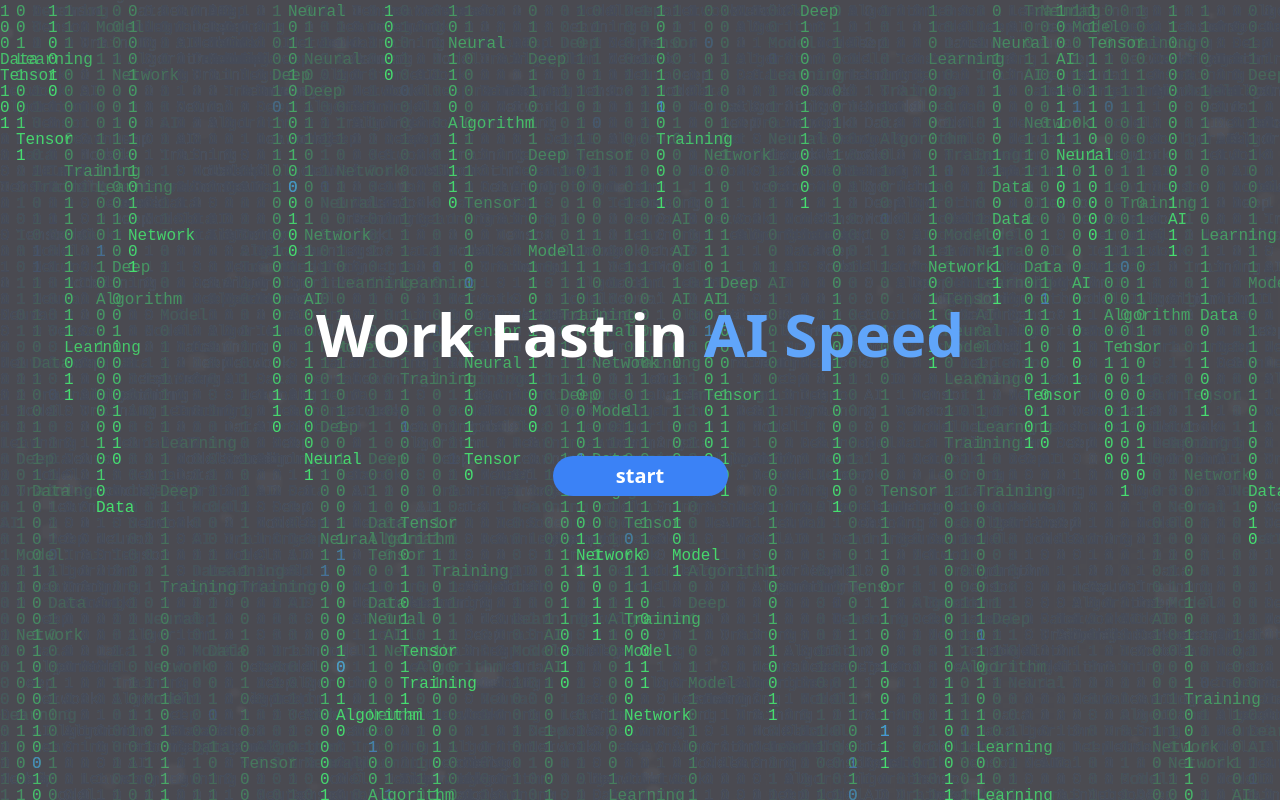
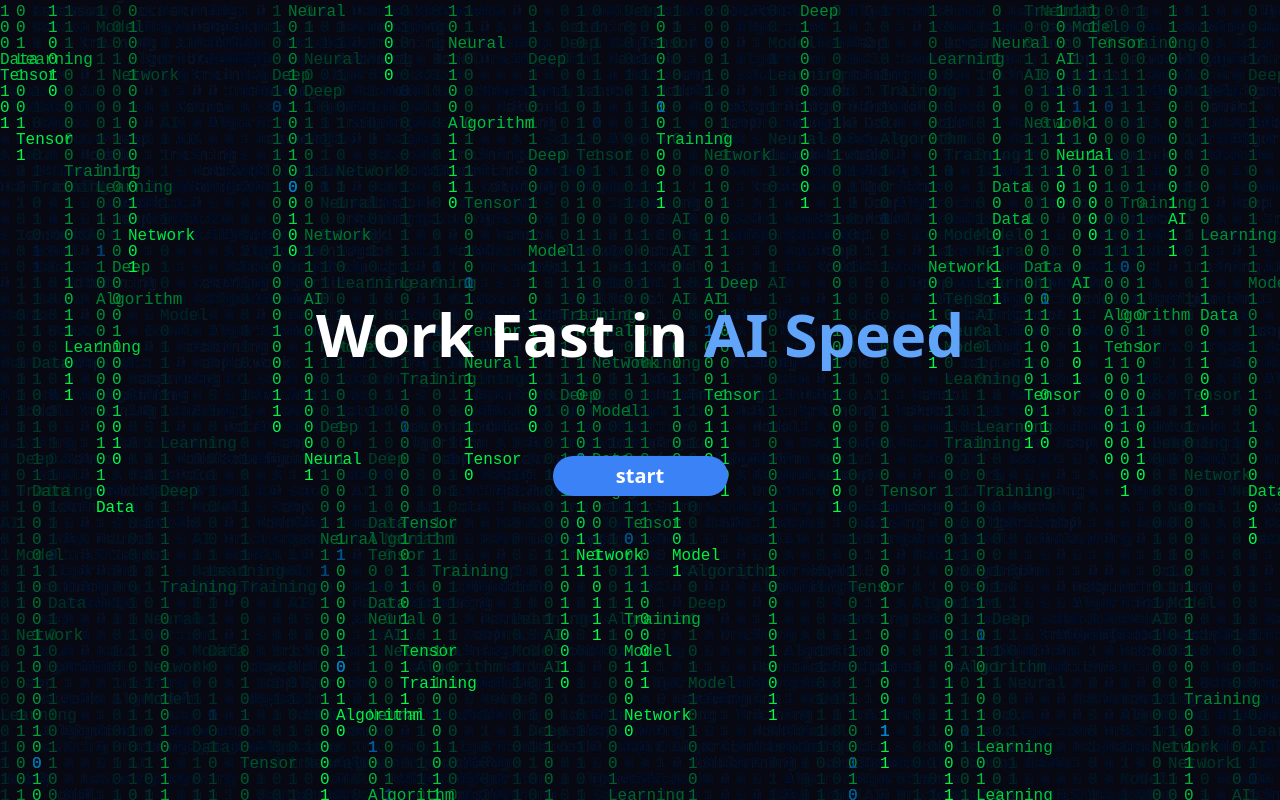
Before and after one commit to WayCao-LF/AISeepWeb_demo, a React (Vite) app: page / in a window 1280 px wide. Built offline with nearby package versions, Linux system fonts and the light colour scheme.

Commit message:
移除首页背景中的人物元素

```diff
--- a/src/pages/HomePage.tsx
+++ b/src/pages/HomePage.tsx
@@ -1,6 +1,5 @@
 import React from 'react';
 import { useNavigate } from 'react-router-dom';
-import AIThemeBackground from '../components/AIThemeBackground';
 import AIParticleBackground from '../components/AIParticleBackground';
 
 const HomePage: React.FC = () => {
@@ -19,7 +18,6 @@ const HomePage: React.FC = () => {
   return (
     <div className="relative w-screen h-screen flex flex-col items-center justify-center overflow-hidden m-0 p-0">
       <AIParticleBackground />
-      <AIThemeBackground className="opacity-40" />
 
       <div className="z-10 text-center flex flex-col items-center">
         <h1 className="text-6xl font-bold text-white mb-8">
```
